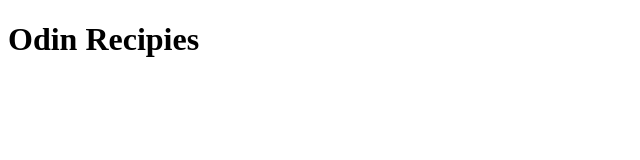
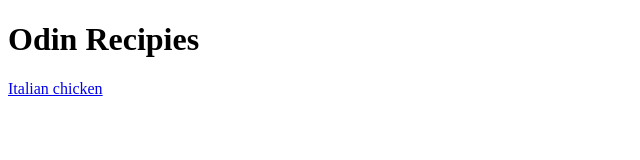
Before and after one commit to Jaimem23/odin-recipies, a plain HTML site: page index.html in a window 1280 px wide. Shown: the whole page, without its empty margins (0-640 px from the left). Drawn offline with Linux system fonts and the light colour scheme.

Commit message:
Add a link to the page

```diff
--- a/index.html
+++ b/index.html
@@ -7,5 +7,7 @@
 </head>
 <body>
     <h1>Odin Recipies</h1>
+
+    <p><a href="./recipes/italian_chicken.html">Italian chicken</a></p>
 </body>
 </html>
```
